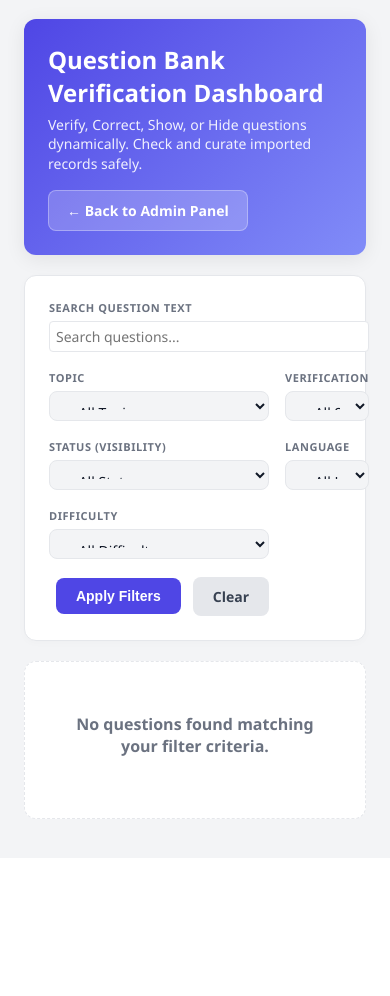
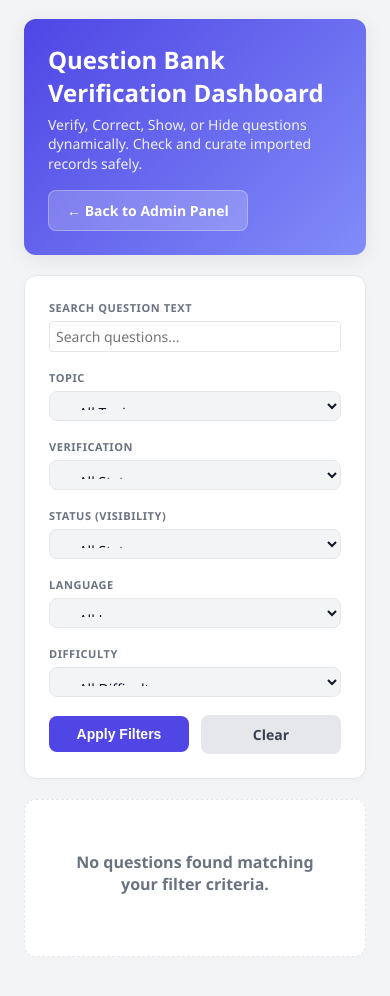
Before and after one commit to Adarsh-oo7/psc_backend, a Django app: template questionbank/templates/admin/questionbank/question/verification_dashboard.html in a window 390 px wide. Shown: the part 107-1103 px from the top of the page. Before the commit the page ends 926 px from the top, so only its background shows below. Run offline with Django 5.2, Linux system fonts and the light colour scheme; the template is opened without the code that fills it, so the values that code supplies are empty.

Commit message:
Optimize dashboard filter responsiveness on mobile viewports

```diff
--- a/questionbank/templates/admin/questionbank/question/verification_dashboard.html
+++ b/questionbank/templates/admin/questionbank/question/verification_dashboard.html
@@ -125,6 +125,26 @@
         display: flex;
         flex-direction: column;
         gap: 6px;
+    }
+
+    .search-group {
+        grid-column: span 2;
+    }
+
+    @media (max-width: 640px) {
+        .filter-form {
+            grid-template-columns: 1fr;
+        }
+        .search-group {
+            grid-column: span 1;
+        }
+        .filter-actions {
+            grid-column: span 1 !important;
+            justify-content: stretch !important;
+        }
+        .filter-actions .btn {
+            flex: 1;
+        }
     }
 
     .form-group label {
@@ -566,7 +586,7 @@
     <div class="filter-section">
         <form method="get" class="filter-form">
             <!-- Search Query -->
-            <div class="form-group" style="grid-column: span 2;">
+            <div class="form-group search-group">
                 <label for="q">Search Question Text</label>
                 <input type="text" id="q" name="q" value="{{ search_query }}" placeholder="Search questions..." class="form-control">
             </div>
```
